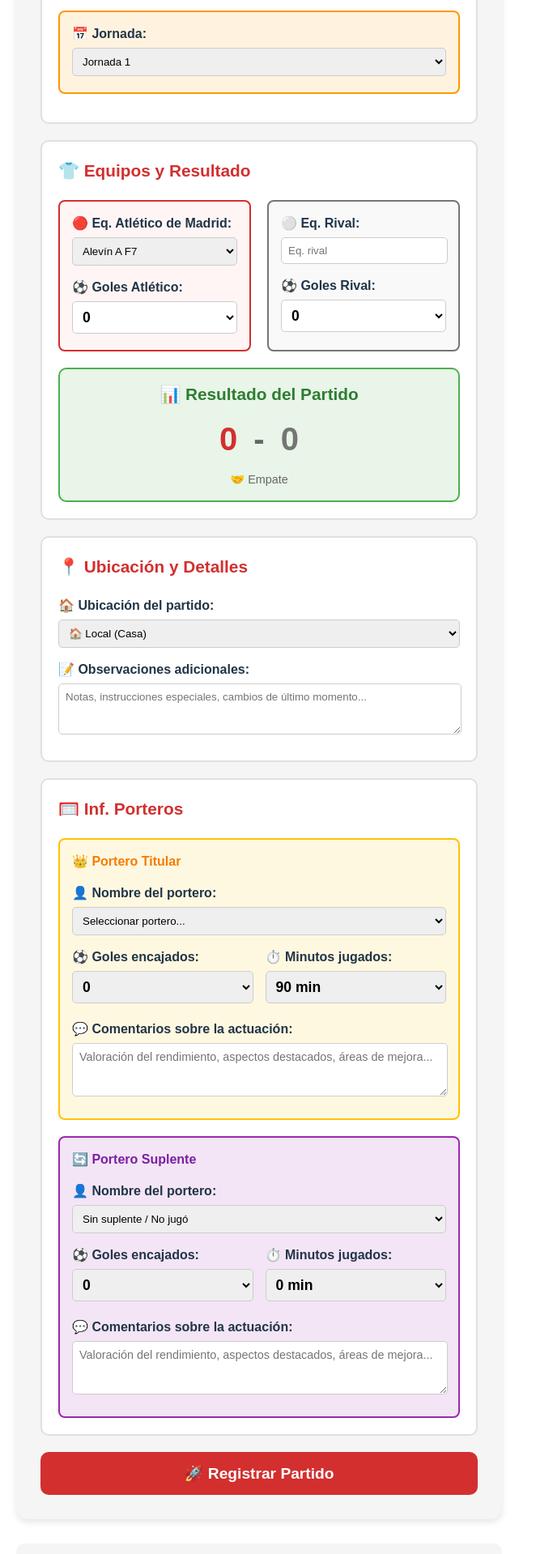
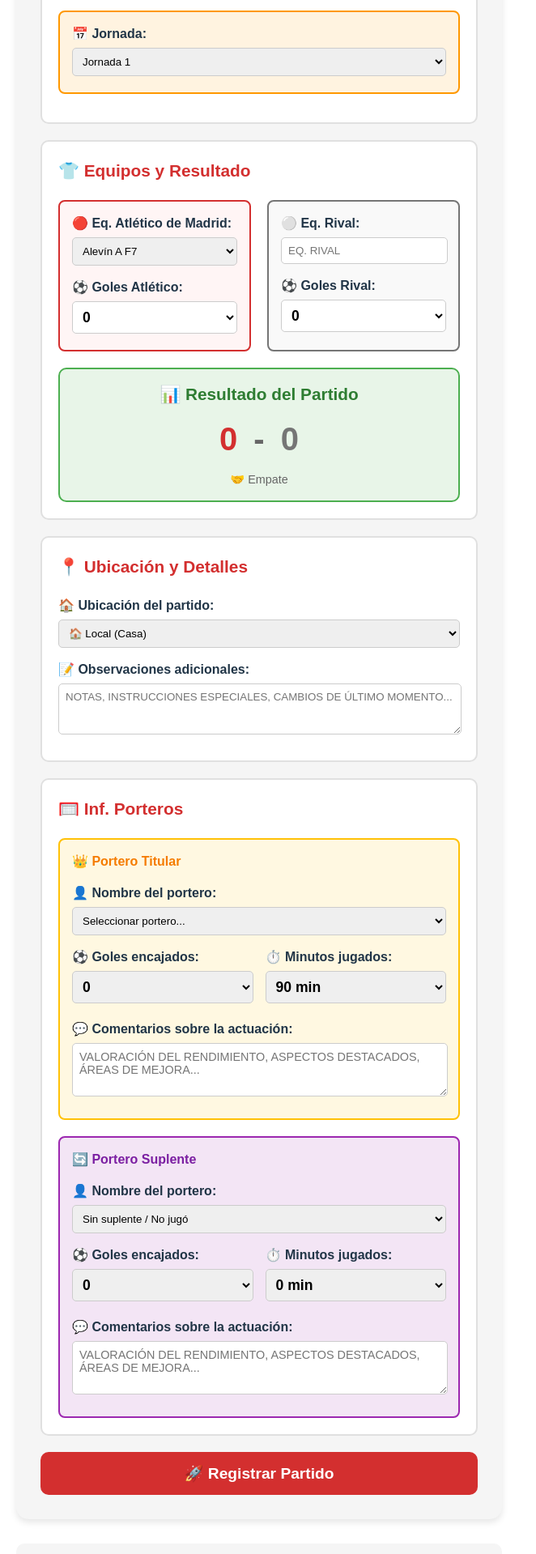
Before and after one commit to matute2500/formulario-react, a React (Vite) app: page / in a window 1280 px wide. Shown: the part 509-2428 px from the top of the page at 81% size, without its empty margins (0-662 px from the left). Built offline with nearby package versions, Linux system fonts and the light colour scheme.

Commit message:
Nuevo cambio

```diff
--- a/src/App.jsx
+++ b/src/App.jsx
@@ -296,16 +296,17 @@ function Formulario() {
                     🏅 Nombre del torneo:
                     <input
                       type="text"
-                      placeholder="Ej: Oviedo Cup"
+                      placeholder="EJ: OVIEDO CUP"
                       value={nombreTorneo}
-                      onChange={(e) => setNombreTorneo(e.target.value)}
+                      onChange={(e) => setNombreTorneo(e.target.value.toUpperCase())}
                       required={competicion === 'TORNEO'}
                       style={{
                         width: 'calc(100% - 16px)',
                         padding: 8,
                         borderRadius: 5,
                         border: '1px solid #ccc',
-                        marginTop: 5
+                        marginTop: 5,
+                        textTransform: 'uppercase'
                       }}
                     />
                   </label>
@@ -411,9 +412,9 @@ function Formulario() {
                   ⚪ Eq. Rival:
                   <input
                     type="text"
-                    placeholder="Eq. rival"
+                    placeholder="EQ. RIVAL"
                     value={equipoRival}
-                    onChange={(e) => setEquipoRival(e.target.value)}
+                    onChange={(e) => setEquipoRival(e.target.value.toUpperCase())}
                     required
                     style={{
                       width: 'calc(100% - 16px)',
@@ -421,7 +422,8 @@ function Formulario() {
                       borderRadius: 5,
                       border: '1px solid #ccc',
                       marginTop: 5,
-                      marginBottom: 10
+                      marginBottom: 10,
+                      textTransform: 'uppercase'
                     }}
                   />
                 </label>
@@ -518,9 +520,9 @@ function Formulario() {
               <label style={{ fontWeight: 'bold', display: 'block', marginBottom: 5 }}>
                 📝 Observaciones adicionales:
                 <textarea
-                  placeholder="Notas, instrucciones especiales, cambios de último momento..."
+                  placeholder="NOTAS, INSTRUCCIONES ESPECIALES, CAMBIOS DE ÚLTIMO MOMENTO..."
                   value={observaciones}
-                  onChange={(e) => setObservaciones(e.target.value)}
+                  onChange={(e) => setObservaciones(e.target.value.toUpperCase())}
                   rows="3"
                   style={{
                     width: 'calc(100% - 16px)',
@@ -529,7 +531,8 @@ function Formulario() {
                     border: '1px solid #ccc',
                     marginTop: 5,
                     resize: 'vertical',
-                    fontFamily: 'Arial, sans-serif'
+                    fontFamily: 'Arial, sans-serif',
+                    textTransform: 'uppercase'
                   }}
                 />
               </label>
@@ -729,9 +732,9 @@ function Formulario() {
                 <label style={{ fontWeight: 'bold', display: 'block', marginBottom: 5 }}>
                   💬 Comentarios sobre la actuación:
                   <textarea
-                    placeholder="Valoración del rendimiento, aspectos destacados, áreas de mejora..."
+                    placeholder="VALORACIÓN DEL RENDIMIENTO, ASPECTOS DESTACADOS, ÁREAS DE MEJORA..."
                     value={comentarioTitular}
-                    onChange={(e) => setComentarioTitular(e.target.value)}
+                    onChange={(e) => setComentarioTitular(e.target.value.toUpperCase())}
                     rows="3"
                     style={{
                       width: 'calc(100% - 16px)',
@@ -741,7 +744,8 @@ function Formulario() {
                       marginTop: 5,
                       resize: 'vertical',
                       fontFamily: 'Arial, sans-serif',
-                      fontSize: '0.9em'
+                      fontSize: '0.9em',
+                      textTransform: 'uppercase'
                     }}
                   />
                 </label>
@@ -929,9 +933,9 @@ function Formulario() {
                 <label style={{ fontWeight: 'bold', display: 'block', marginBottom: 5 }}>
                   💬 Comentarios sobre la actuación:
                   <textarea
-                    placeholder="Valoración del rendimiento, aspectos destacados, áreas de mejora..."
+                    placeholder="VALORACIÓN DEL RENDIMIENTO, ASPECTOS DESTACADOS, ÁREAS DE MEJORA..."
                     value={comentarioSuplente}
-                    onChange={(e) => setComentarioSuplente(e.target.value)}
+                    onChange={(e) => setComentarioSuplente(e.target.value.toUpperCase())}
                     rows="3"
                     style={{
                       width: 'calc(100% - 16px)',
@@ -941,7 +945,8 @@ function Formulario() {
                       marginTop: 5,
                       resize: 'vertical',
                       fontFamily: 'Arial, sans-serif',
-                      fontSize: '0.9em'
+                      fontSize: '0.9em',
+                      textTransform: 'uppercase'
                     }}
                   />
                 </label>
```
